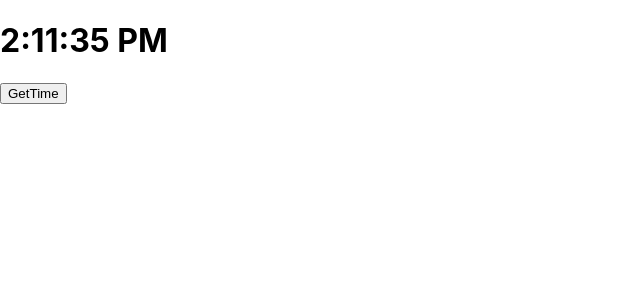
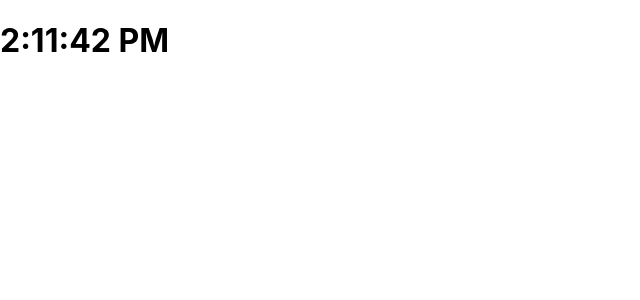
Before and after one commit to hrushikeshpthube/TempSimpleClock, a React (Create React App) app in the folder simpleclock/: page / in a window 1280 px wide. Shown: the top 300 px of the page, without its empty margins (0-640 px from the left). Built offline with nearby package versions, Linux system fonts and the light colour scheme.

Commit message:
Digital clock using setInterval and usestate

```diff
--- a/simpleclock/src/App.js
+++ b/simpleclock/src/App.js
@@ -8,11 +8,11 @@ const App=()=>
     let newCTtime=new Date().toLocaleTimeString();
     setCTime(newCTtime);
   }
-
+setInterval(UpdateTime,1000);
   return(
     <>
       <h1>{cTime}</h1>
-      <button onClick={UpdateTime}>GetTime</button>
+
     </>
   )
 
```
